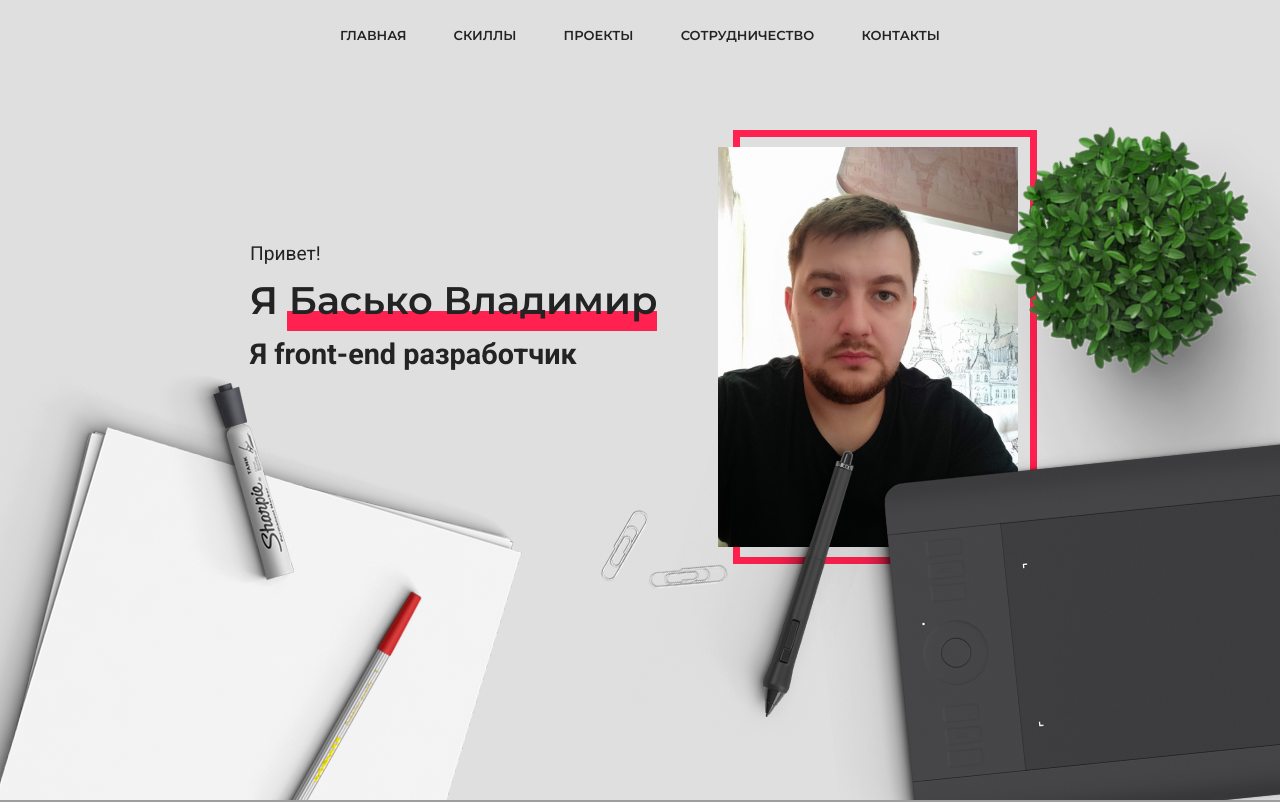
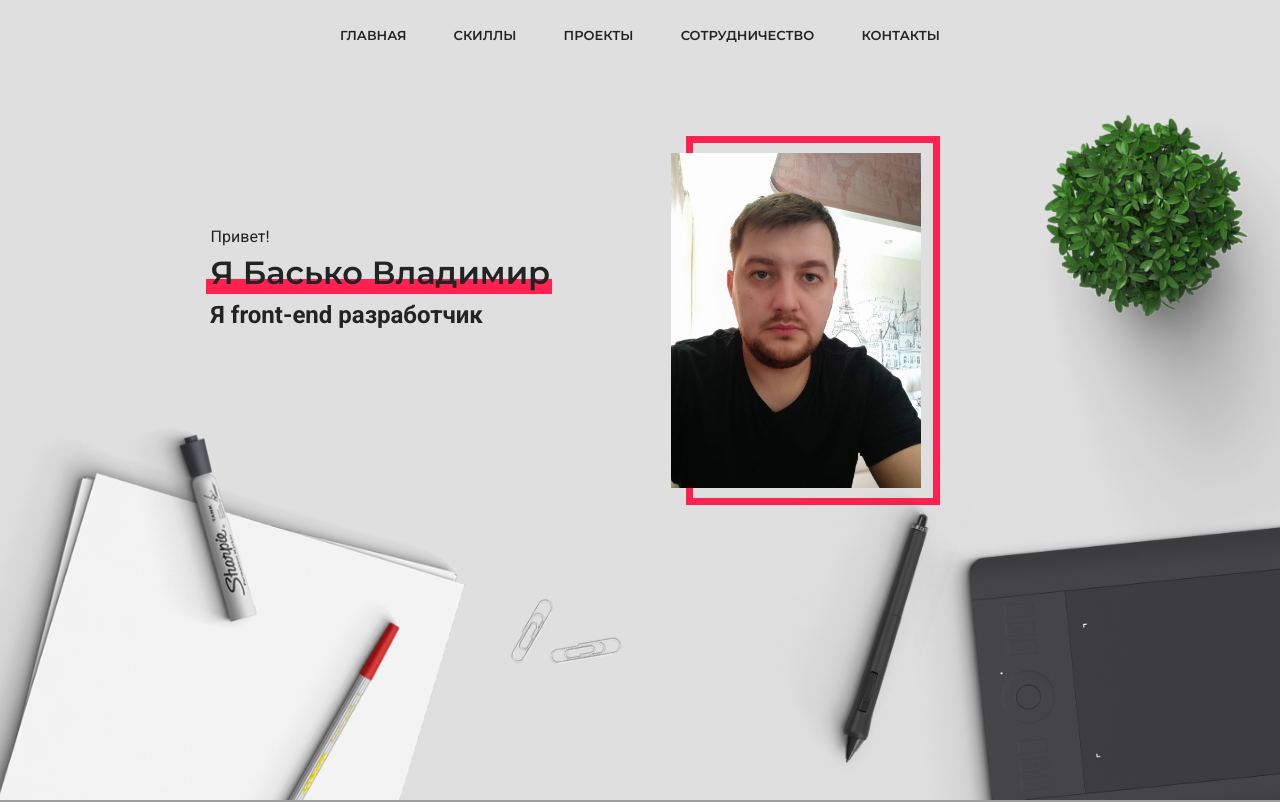
Before and after one commit to Basko-Vladimir/Portfolio, a React (Create React App) app: page / in a window 1280 px wide. Shown: the top 802 px of the page. Built offline with nearby package versions, Linux system fonts and the light colour scheme; grey boxes are pictures that could not be loaded.

Commit message:
Performed adaptive design mainInfo block

```diff
--- a/src/component/MainInfo/MainInfo.module.css
+++ b/src/component/MainInfo/MainInfo.module.css
@@ -1,124 +1,269 @@
-.mainInfo
-{
-    position: relative;  z-index: 1;  overflow: hidden;     height: calc(100vh - 70px);
-
-    background-color: #dfdfdf;  background-size: cover;
+.mainInfo {
+    position: relative;
+    z-index: 1;
+    overflow: hidden;
+    height: calc(100vh - 70px);
+    background-color: #dfdfdf;
+    background-size: cover;
 }
 
-.mainInfoScroll
-{
+.mainInfoScroll {
     padding-top: 170px;
 }
 
-.mainInfo img
-{
-    position: absolute;  z-index: 2;
-}
-.mainInfo .flower
-{
-    top: 100px;
-    right: -175px;  transform: rotate(230deg);
+.mainInfo img {
+    position: absolute;
+    z-index: 2;
 }
 
-.mainInfo .flowerScroll
-{
+.mainInfo .flower {
+    top: 100px;
+    right: -175px;
+    transform: rotate(230deg);
+}
+
+.mainInfo .flowerScroll {
     top: 270px;
 }
 
-.mainInfo .tablet
-{
-    right: -250px;  bottom: -100px;
-}
-.mainInfo .pen
-{
-    right: 360px;  bottom: 0;
-}
-.mainInfo .papers
-{
-    bottom: -400px;  left: -350px;
-}
-.mainInfo .red_marker
-{
-    bottom: -100px;  left: 200px;
-}
-.mainInfo .black_marker
-{
-    bottom: 180px;  left: 140px;
-}
-.mainInfo .paperclip_1
-{
-    bottom: 200px;  left: 600px;
-}
-.mainInfo .paperclip_2
-{
-    bottom: 170px;
-    left: 660px;  transform: rotate(55deg);
+.mainInfo .tablet {
+    right: -250px;
+    bottom: -100px;
 }
 
-.mainInfo .container
-{
-    display: flex;  align-items: center;     justify-content: space-between;
-
-    max-width: 60%;  margin-left: 250px;
+.mainInfo .pen {
+    right: 360px;
+    bottom: 0;
 }
 
-.mainInfo .container .greeting
-{
-    font-size: 1.2em;     line-height: 1.6;  text-align: left;
+.mainInfo .papers {
+    bottom: -400px;
+    left: -350px;
+}
 
+.mainInfo .red_marker {
+    bottom: -100px;
+    left: 200px;
+}
+
+.mainInfo .black_marker {
+    bottom: 180px;
+    left: 140px;
+}
+
+.mainInfo .paperclip_1 {
+    bottom: 200px;
+    left: 600px;
+}
+
+.mainInfo .paperclip_2 {
+    bottom: 170px;
+    left: 660px;
+    transform: rotate(55deg);
+}
+
+.mainInfo .container {
+    display: flex;
+    align-items: center;
+    justify-content: space-between;
+    max-width: 60%;
+    margin-left: 250px;
+}
+
+.mainInfo .container .greeting {
+    font-size: 1.2em;
+    line-height: 1.6;
+    text-align: left;
     color: #232323;
 }
 
-.mainInfo .container .greeting div:nth-child(2)
-{
+.mainInfo .container .greeting div:nth-child(2) {
     font-family: Montserrat, sans-serif;
-    font-size: 2em;  font-weight: 600;  position: relative;  z-index: 1;
+    font-size: 2em;
+    font-weight: 600;
+    position: relative;  z-index: 1;
 }
 
-.mainInfo .container .greeting div:nth-child(2):after
-{
-    position: absolute;  z-index: -1;     right: 0;  bottom: 0;  width: 370px;  height: 20px;
-
-    content: '';  background-color: #ff214f;
+.mainInfo .container .greeting div:nth-child(2):after {
+    position: absolute;
+    z-index: -1;
+    right: 0;
+    bottom: 0;
+    width: 370px;
+    height: 20px;
+    content: '';
+    background-color: #ff214f;
 }
 
-.mainInfo .container .greeting h1
-{
-    font-size: 1.5em;  margin: 0;
+.mainInfo .container .greeting h1 {
+    font-size: 1.5em;
+    margin: 0;
 }
 
-.mainInfo .container .photo
-{
-    position: relative;     display: block;  align-self: start;  width: 300px;  height: 400px;  margin-top: 10%;
-
+.mainInfo .container .photo {
+    position: relative;
+    display: block;
+    align-self: start;
+    width: 300px;
+    height: 400px;
+    margin-top: 10%;
     background-image: url('../../images/I.jpg');  background-size: cover;
 }
 
-.mainInfo .container .photo:after
-{
-    position: absolute;  z-index: -1;     top: -17px;  left: 15px;  width: 290px;  height: 420px;
-
-    content: '';  border: 7px solid #ff214f;
+.mainInfo .container .photo:after {
+    position: absolute;
+    z-index: -1;
+    top: -17px;
+    left: 15px;
+    width: 290px;
+    height: 420px;
+    content: '';
+    border: 7px solid #ff214f;
 }
 
-@media screen and (max-width:850px)
-{
-    .mainInfo
-    {
-        height: auto;
+@media screen and (max-width: 1440px) {
+    .mainInfo .flower {
+        width: 450px;
+        top: 80px;
+        right: -130px;
     }
 
-    .mainInfo .container
-    {
-        flex-direction: column;  justify-content: start;
-
-        width: 100%;  padding-bottom: 70px;
+    .mainInfo .flowerScroll {
+        top: 250px;
     }
 
-    .mainInfo .container .greeting
-    {
-        font-size: 20px;  font-weight: bolder;         margin-bottom: 30px;
+    .mainInfo .tablet {
+        width: 600px;
+        right: -220px;
+        bottom: -100px;
+    }
 
-        text-align: left;
+    .mainInfo .pen {
+        width: 280px;
+        right: 290px;
+        bottom: -40px;
+    }
+
+    .mainInfo .papers {
+        width: 800px;
+        bottom: -360px;
+        left: -310px;
+    }
+
+    .mainInfo .red_marker {
+        width: 270px;
+    }
+
+    .mainInfo .black_marker {
+        width: 190px;
+        bottom: 140px;
+        left: 110px;
+    }
+
+    .mainInfo .paperclip_1 {
+        width: 45px;
+        bottom: 120px;
+        left: 510px;
+    }
+
+    .mainInfo .paperclip_2 {
+        width: 46px;
+        bottom: 100px;
+        left: 560px;
+        transform: rotate(50deg);
+    }
+
+    .mainInfo .container {
+        max-width: 65%;
+        margin-left: 150px;
+        justify-content: space-around;
+    }
+
+    .mainInfo .container .greeting {
+        font-size: 1em;
+        line-height: 1.5;
+    }
+
+    .mainInfo .container .greeting div:nth-child(2):after {
+        right: -2px;
+        bottom: 3px;
+        width: 346px;
+        height: 15px;
+    }
+
+    .mainInfo .container .photo {
+        width: 250px;
+        height: 335px;
+    }
+
+    .mainInfo .container .photo:after {
+        width: 240px;
+        height: 355px;
     }
 }
+
+@media screen and (max-width: 1100px) {
+    .mainInfo .flower,
+    .mainInfo .flowerScroll,
+    .mainInfo .tablet,
+    .mainInfo .pen,
+    .mainInfo .papers,
+    .mainInfo .red_marker,
+    .mainInfo .black_marker,
+    .mainInfo .paperclip_1,
+    .mainInfo .paperclip_2 {
+        display: none;
+    }
+
+    .mainInfo .container {
+        max-width: 80%;
+        justify-content: space-between;
+        margin: 0 auto;
+    }
+
+    .mainInfo .container .greeting {
+        font-size: 0.85em;
+        line-height: 1.4;
+    }
+
+    .mainInfo .container .greeting div:nth-child(2):after {
+        width: 295px;
+        height: 12px;
+    }
+
+    .mainInfo .container .photo {
+        width: 220px;
+        height: 295px;
+    }
+
+    .mainInfo .container .photo:after {
+        width: 210px;
+        height: 315px;
+    }
+
+}
+
+@media screen and (max-width: 760px) {
+    .mainInfo .container {
+        max-width: 90%;
+        height: 80%;
+        flex-direction: column;
+        justify-content: space-around;
+        align-content: center;
+    }
+
+    .mainInfo .container .greeting div:nth-child(2):after {
+        display: none;
+    }
+
+    .mainInfo .container .photo {
+        align-self: center;
+        width: 250px;
+        height: 335px;
+    }
+
+    .mainInfo .container .photo:after {
+        width: 240px;
+        height: 355px;
+    }
+}
```
